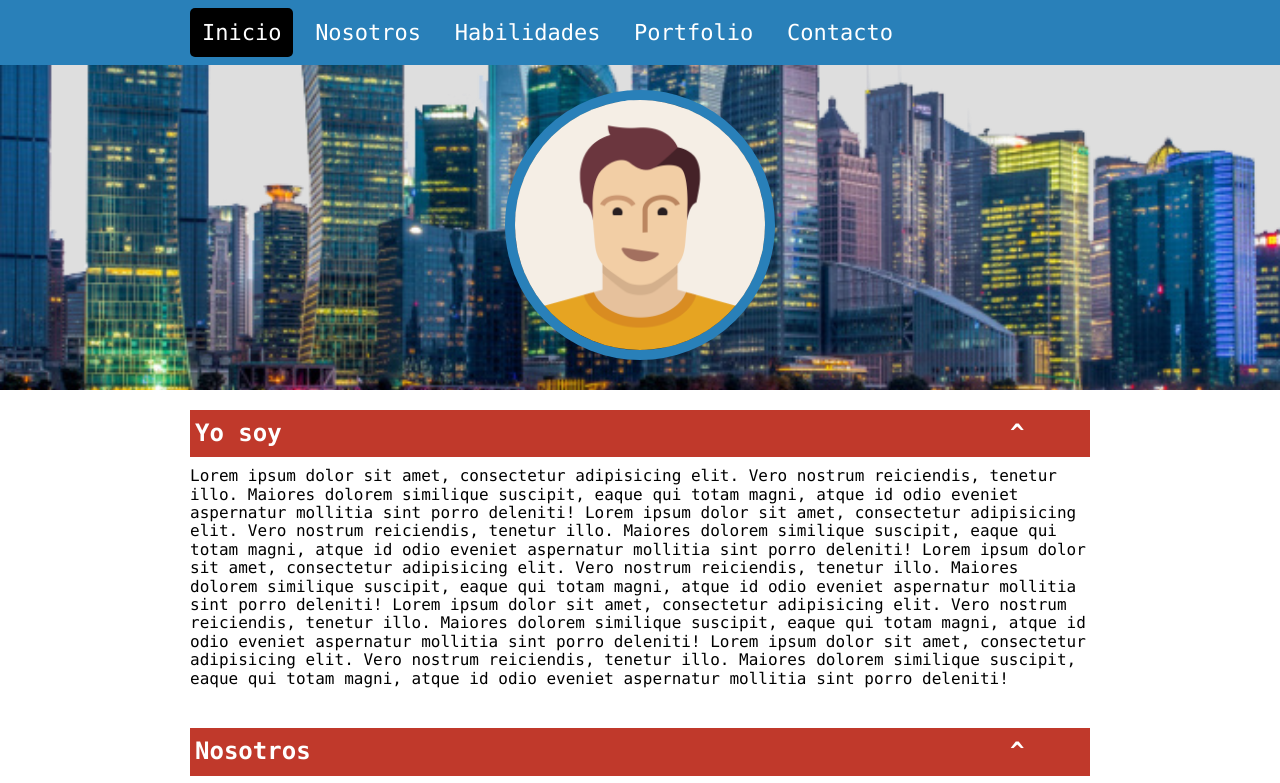
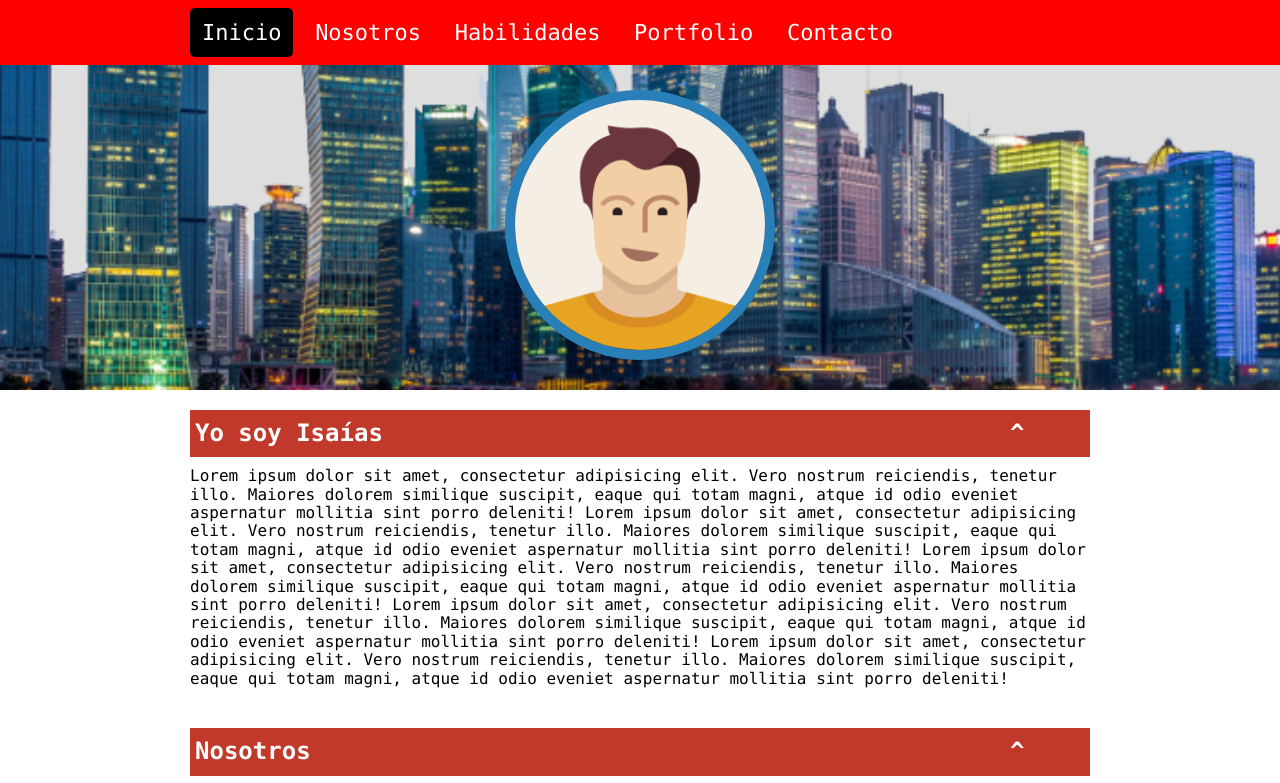
Before and after one commit to moleculas/mobile-first, a plain HTML site: page index.html in a window 1280 px wide. Shown: the top 783 px of the page. Drawn offline with Linux system fonts and the light colour scheme.

Commit message:
changed background color

```diff
--- a/css/estilos.css
+++ b/css/estilos.css
@@ -9,7 +9,7 @@ body{
 	width: 100%;
 }
 .header .nav{
-	background-color: #2980b9;
+	background-color: red;
 	padding: 10px 0;
 
 }
--- a/index.html
+++ b/index.html
@@ -29,7 +29,7 @@
 		<section class="sections" id="yo_soy">
 			<header class="miHeader">
 				<div class="contenedorEncabezados">
-					<h2 style="float:left; width: 90%">Yo soy</h2>
+					<h2 style="float:left; width: 90%">Yo soy Isaías</h2>
 					<h2 style="float:right: 10%"><a style="text-decoration: none; color: white;" href="#top">^</a></h2>
 				</div>
 				</header>
```
